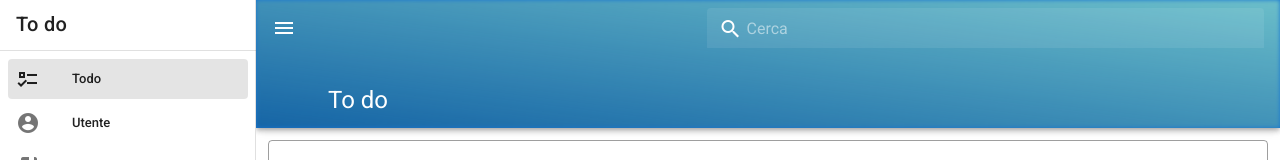
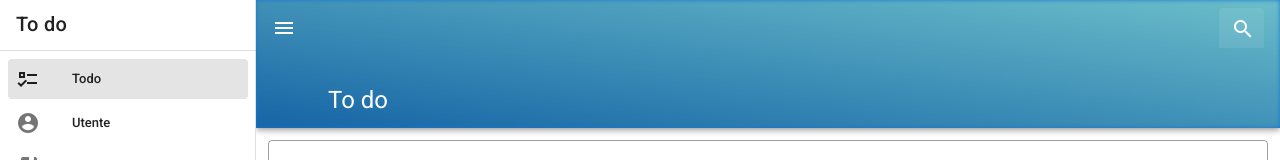
Before and after one commit to Tizzz-555/todo-app, a Vue app: page / in a window 1280 px wide. Shown: the top 160 px of the page. Built offline with nearby package versions, Linux system fonts and the light colour scheme.

Commit message:
close the search field

```diff
--- a/src/components/Tools/Search.vue
+++ b/src/components/Tools/Search.vue
@@ -1,6 +1,6 @@
 <template>
   <v-text-field
-    class="expanding-search mt-1"
+    class="expanding-search mt-1 closed"
     placeholder="Cerca"
     prepend-inner-icon="mdi-magnify"
     filled
@@ -18,4 +18,6 @@ export default {};
   .v-input__slot
     &:before, &:after
       border-color: transparent !important
+  &.closed
+    max-width: 45px
 </style>
```
